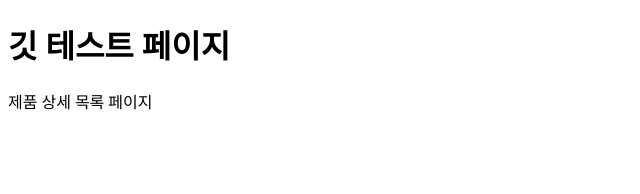
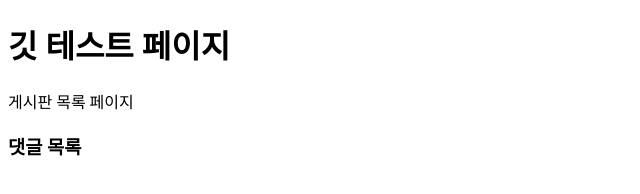
Before and after one commit to junghoon12/gitproject, a plain HTML site: page index.html in a window 1280 px wide. Shown: the whole page, without its empty margins (0-640 px from the left). Drawn offline with Linux system fonts and the light colour scheme.

Commit message:
댓글 기능 추가

```diff
--- a/index.html
+++ b/index.html
@@ -9,6 +9,7 @@
     <h1>깃 테스트 페이지</h1>
 
     <!-- Git에 추가할 내용 -->
-    <div>제품 상세 목록 페이지</div>
+    <div>게시판 목록 페이지</div>
+    <h3>댓글 목록</h3>
   </body>
 </html>
```
